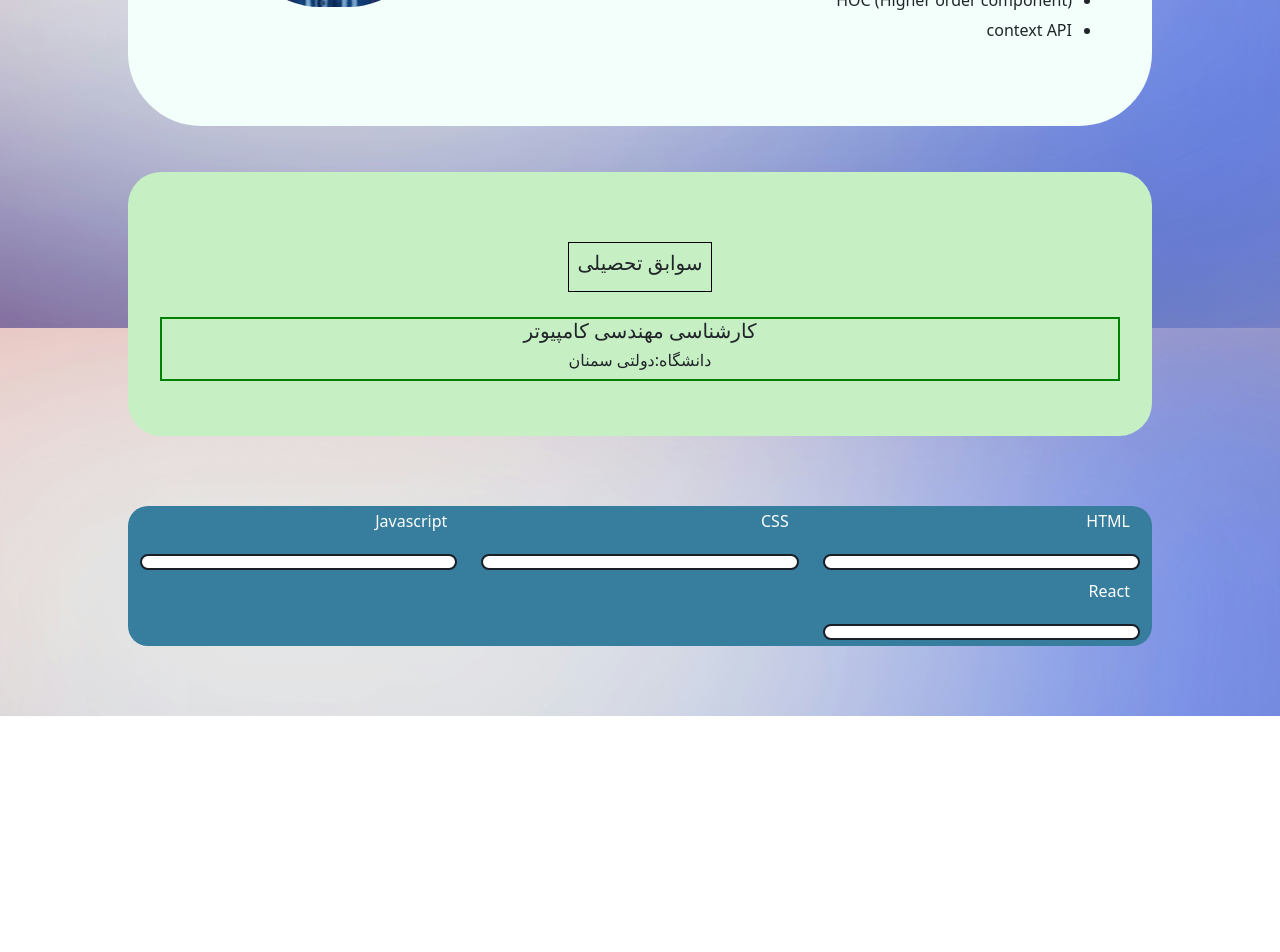
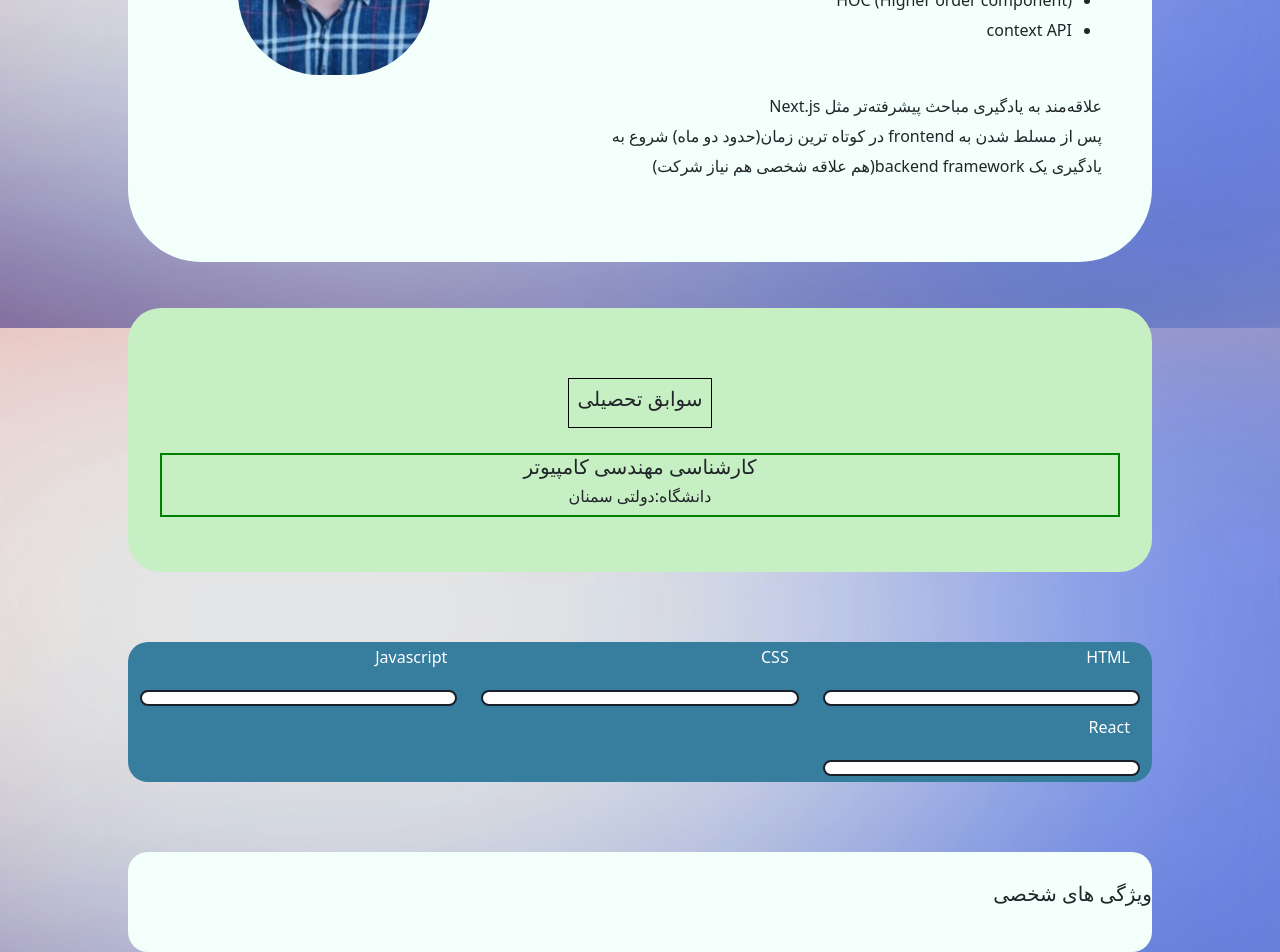
Before and after one commit to Ali-Jalali-Farahani/CV, a React (Create React App) app: page / in a window 1280 px wide. Shown: the part 472-1424 px from the top of the page. Before the commit the page ends 1188 px from the top, so only its background shows below. Built offline with nearby package versions, Linux system fonts and the light colour scheme.

Commit message:
Add description to resume summary + add personal attributes box

```diff
--- a/package.json
+++ b/package.json
@@ -2,7 +2,6 @@
   "name": "my-cv",
   "version": "0.1.0",
   "private": true,
-  "homepage": "https://ali-jalali-farahani.github.io/CV/",
   "dependencies": {
     "@emotion/react": "^11.14.0",
     "@emotion/styled": "^11.14.0",
--- a/src/App.js
+++ b/src/App.js
@@ -7,6 +7,7 @@ import Navbar from './components/Navbar/Navbar';
 import Resume_summary from './components/Resume_summary/Resume_summary';
 import Educational_background from './components/Educationa_background/Educational_background';
 import Skill from './components/Skill/Skill';
+import Individual_characteristics from './components/Individual_characteristics/Individual_characteristics';
 
 function App() {
   return (
@@ -35,6 +36,8 @@ function App() {
           </Col>
         </Row>
       </Container>
+
+      <Individual_characteristics/>
     </>
   );
 }
--- /dev/null
+++ b/src/components/Individual_characteristics/Individual_characteristics.css
@@ -0,0 +1,10 @@
+.individual_container{
+    /* margin-top: 110px;
+    margin-bottom: 46px; */
+    margin:0 auto;
+    padding: 30px 0px;
+    height: fit-content;
+    width: 80%;
+    border-radius: 20px;
+    background-color: #f2fffa;
+}
--- /dev/null
+++ b/src/components/Individual_characteristics/Individual_characteristics.js
@@ -0,0 +1,13 @@
+import React from 'react'
+import './Individual_characteristics.css'
+
+export default function Individual_characteristics() {
+  return (
+    <div className='individual_container' style={{direction:"rtl"}}>
+        <h5>ویژگی های شخصی</h5>
+        <p style={{ whiteSpace: 'pre-line' }}>
+
+        </p>
+    </div>
+  )
+}
--- a/src/components/Resume_summary/Resume_summary.js
+++ b/src/components/Resume_summary/Resume_summary.js
@@ -8,18 +8,13 @@ import { Container, Row, Col, Image } from "react-bootstrap";
 export default function Resume_summary() {
 
   return (
-    <>
     <Container id="summery-container">
       <Row>
         <Col xs={12} sm={5} md={5} className="image">
-            <img
-              style={{ borderRadius: "82px" }}
-              src="Images/personality (Custom).jpg"
-            />
+          <img style={{ borderRadius: "82px" }} src="Images/personality (Custom).jpg" />
         </Col>
-
         <Col xs={12} sm={7} md={7}>
-            <p style={{paddingRight:"40px"}} className="summary">
+          <p style={{ paddingRight: "40px",direction:"rtl" }} className="summary">
             <h3 className="name">علی جلالی فراهانی</h3>
             <h5 className="job">برنامه نویس فرانت سایت</h5>
             برنامه نویس فرانت سایت با فریم ورک React <br />
@@ -33,10 +28,15 @@ export default function Resume_summary() {
               <li className="option">HOC (Higher order component)</li>
               <li className="option">context API</li>
             </ol>
+            <br />
+            <p style={{ whiteSpace: 'pre-line' }}>
+              {`علاقه‌مند به یادگیری مباحث پیشرفته‌تر مثل Next.js
+              پس از مسلط شدن به frontend در کوتاه ترین زمان(حدود دو ماه) شروع به یادگیری یک backend framework(هم علاقه شخصی هم نیاز شرکت)`}
             </p>
+          </p>
+
         </Col>
       </Row>
     </Container>
-    </>
   );
 }
```
Lines whose indentation alone changed are shown as unchanged.
